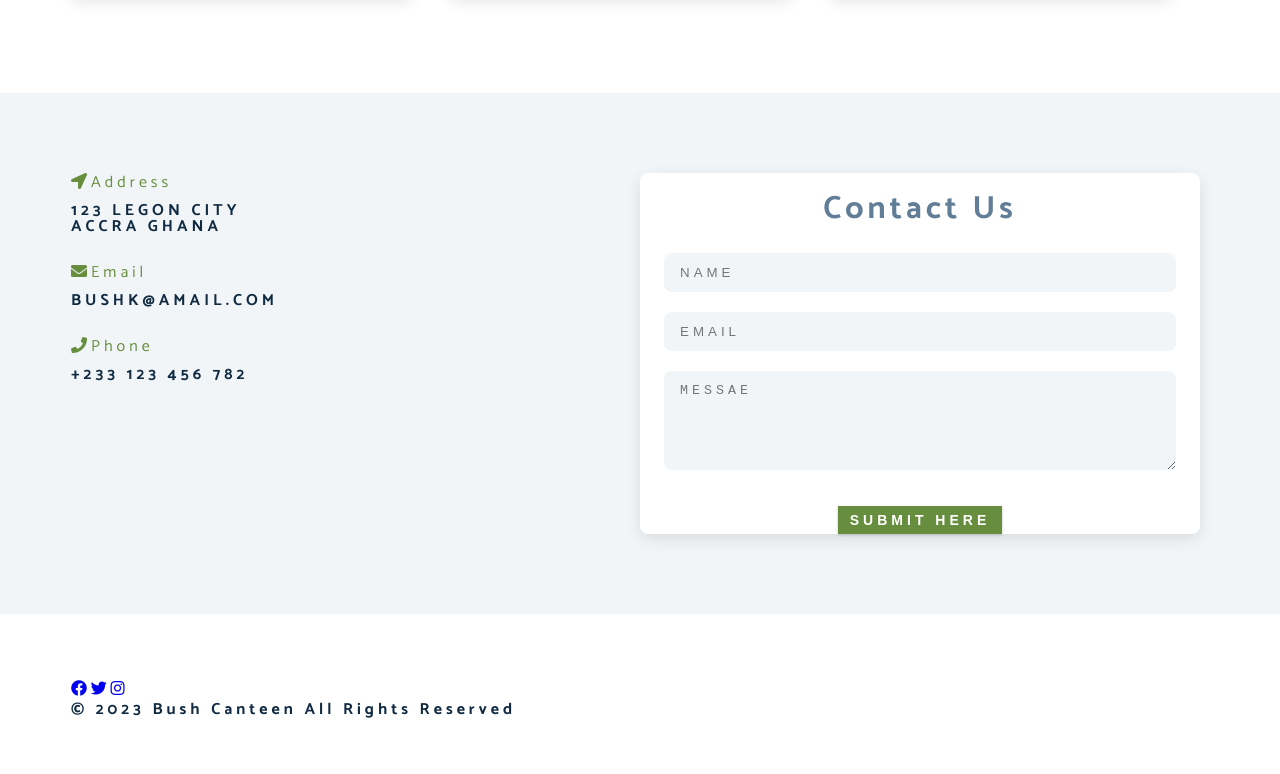
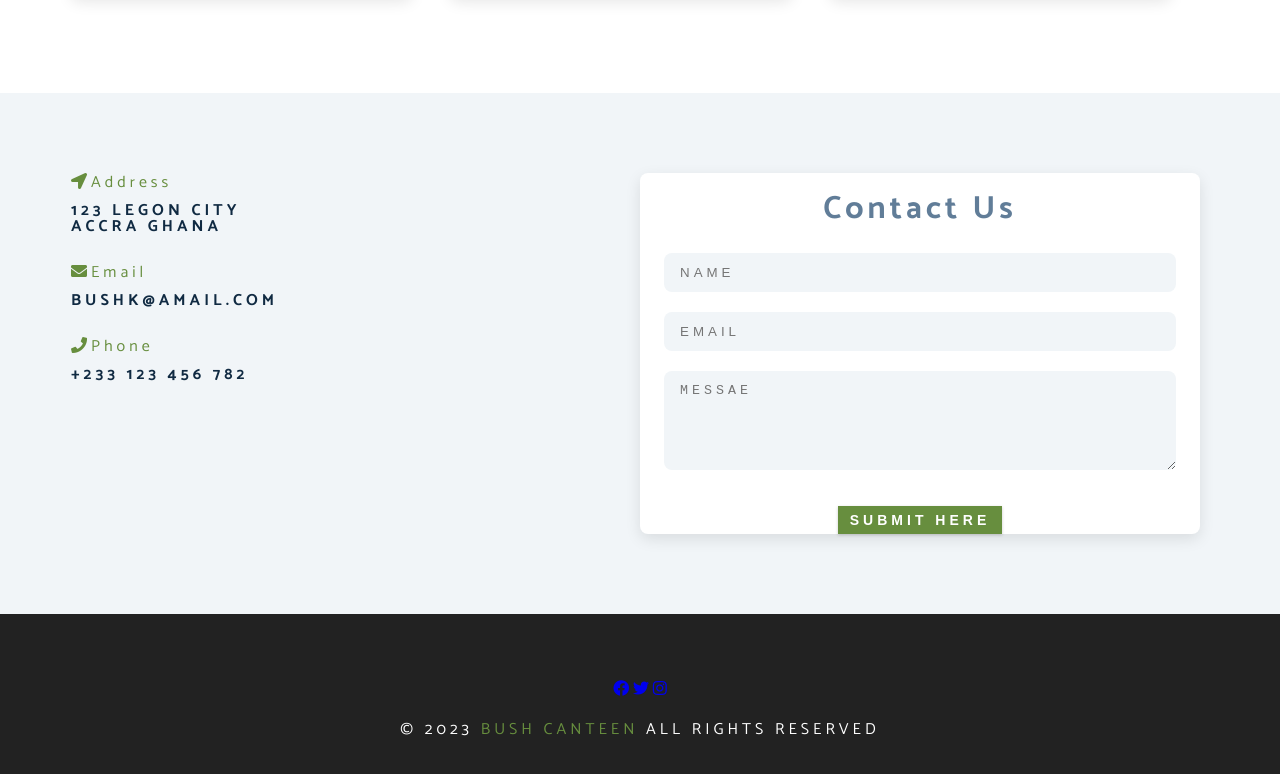
Before and after one commit to jamesAlhassan/bushCanteen, a plain HTML site: page index.html in a window 1280 px wide. Shown: the part 3198-3972 px from the top of the page. Drawn offline with Linux system fonts and the light colour scheme; a web font is replaced by a local one.

Commit message:
Add Footer Css

```diff
--- a/css/styles.css
+++ b/css/styles.css
@@ -493,3 +493,28 @@ Contact
     width: 50%;
   }
 }
+
+.footer {
+  background: #222;
+  text-align: center;
+}
+
+.sccial-icon {
+  color: var(--clr-white);
+  font-size: 1.5rem;
+  margin-right: 1rem;
+  transition: var(--transition);
+}
+
+.social-icon:hover {
+  color: var(--clr-primary);
+}
+.footer-text {
+  margin-top: 1.25rem;
+  text-transform: uppercase;
+  color: var(--clr-white);
+  font-weight: 400;
+}
+.company {
+  color: var(--clr-primary);
+}
--- a/index.html
+++ b/index.html
@@ -329,7 +329,7 @@
         <h4 class="footer-text">
           &copy;
           <span id="date">2023</span>
-          <span>bush canteen</span>
+          <span class="company">bush canteen</span>
           all rights reserved
         </h4>
       </div>
```
